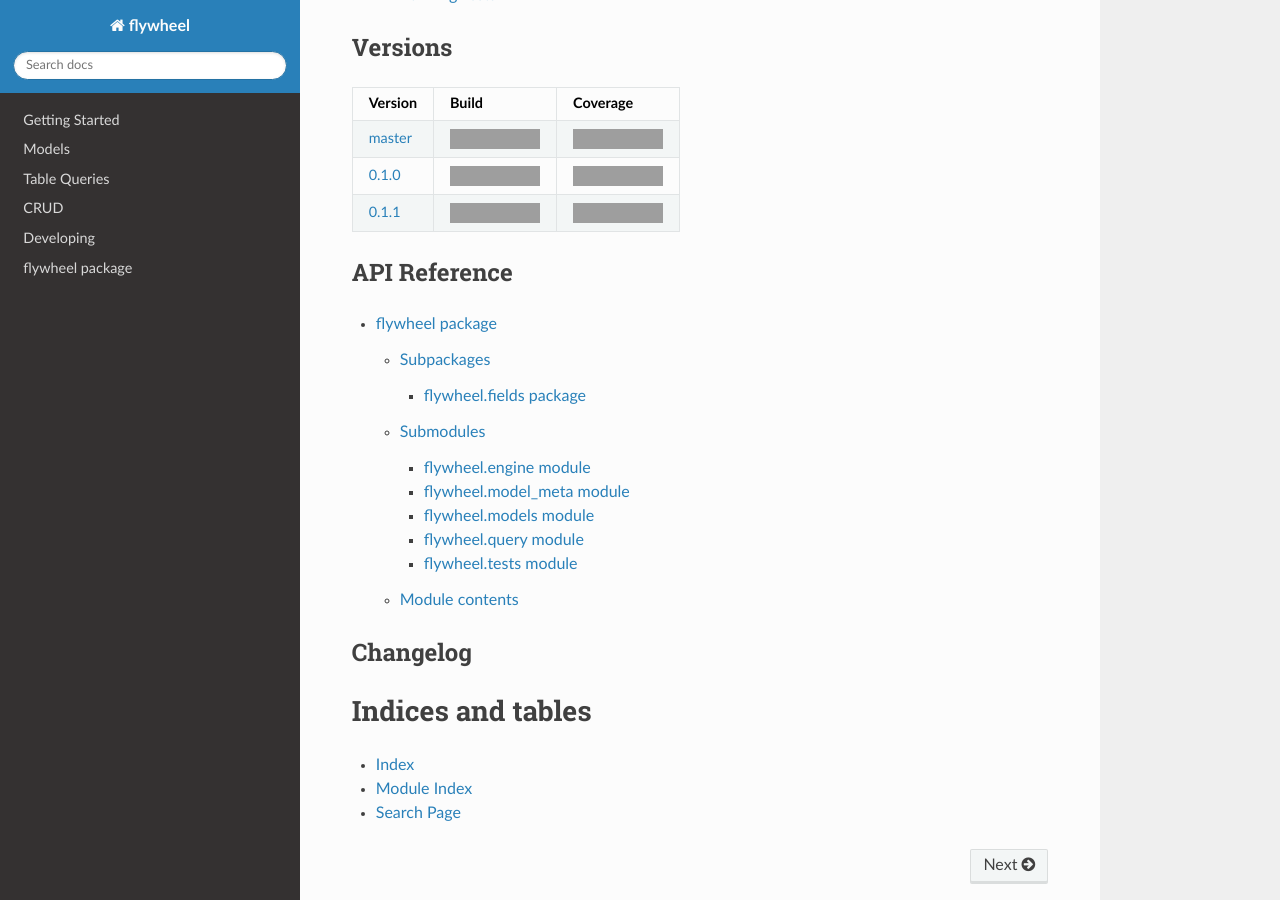
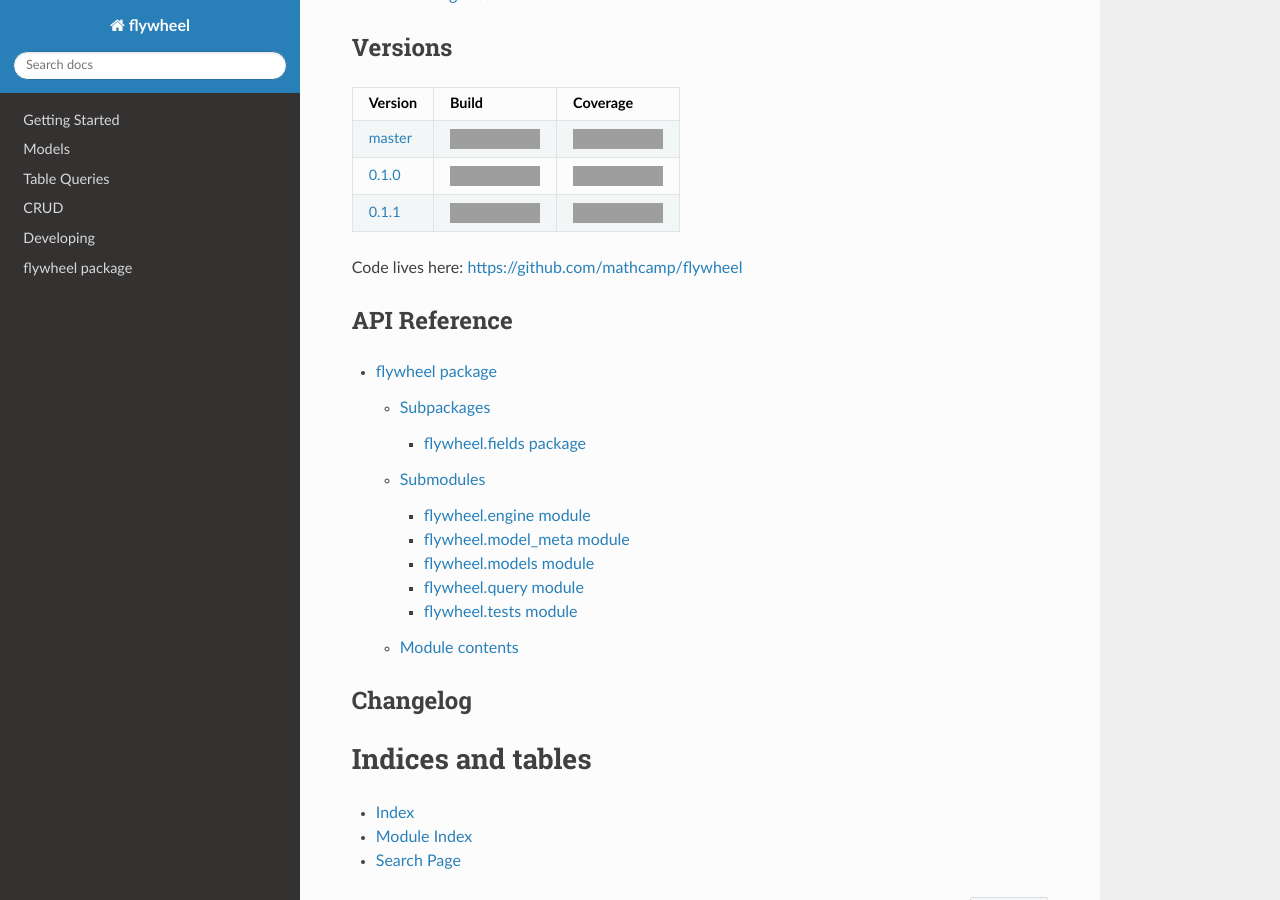
Before and after one commit to stevearc/flywheel, a Sphinx documentation site: the page built from doc/index.rst, in a window 1280 px wide and 900 px high, scrolled down 821 px, cut to the strip 0-900 px from the top of the window. Built offline with Sphinx 7.4.7 and the Read the Docs theme 2.0.0, drawn with Linux system fonts in a browser that asks for light colours; pages that are not in the unit, such as notebooks, are missing from menus; grey boxes are pictures that could not be loaded.

Commit message:
Fixing a typo in the README

```diff
--- a/README.rst
+++ b/README.rst
@@ -1,5 +1,5 @@
 flywheel
-=========
+========
 :Master Build: |build|_ |coverage|_
 :0.1 Build: |build-0.1|_ |coverage-0.1|_
 :Documentation: http://flywheel.readthedocs.org/
--- a/doc/index.rst
+++ b/doc/index.rst
@@ -44,6 +44,8 @@
 .. |coverage-0.1.1| image:: https://coveralls.io/repos/mathcamp/flywheel/badge.png?branch=0.1.1
 .. _coverage-0.1.1: https://coveralls.io/r/mathcamp/flywheel?branch=0.1.1
 
+Code lives here: https://github.com/mathcamp/flywheel
+
 API Reference
 -------------
 .. toctree::
```
